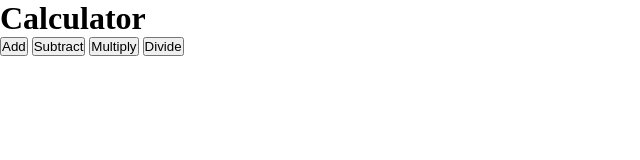
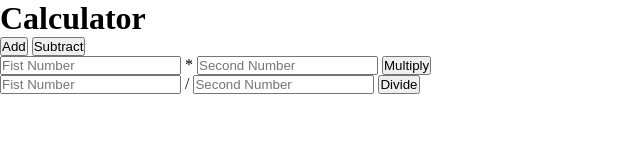
Before and after one commit to SushilBajracharya01/CalculatorTest, a plain HTML site: page index.html in a window 1280 px wide. Shown: the whole page, without its empty margins (0-640 px from the left). Drawn offline with Linux system fonts and the light colour scheme.

Commit message:
Multiply and Divide Div added

```diff
--- a/index.html
+++ b/index.html
@@ -14,8 +14,18 @@
     <main>
         <button>Add</button>
         <button>Subtract</button>
-        <button>Multiply</button>
-        <button>Divide</button>
+        <div>
+            <input type="number" id="MulNo1" placeholder="Fist Number" />
+            *
+            <input type="number" id="MulNo2" placeholder="Second Number"/>
+            <button>Multiply</button>
+        </div>
+        <div>
+            <input type="number" id="DivNo1" placeholder="Fist Number" />
+            /
+            <input type="number" id="DivNo2" placeholder="Second Number"/>
+            <button>Divide</button>
+        </div>
     </main>
 
     <script src="/scripts/index.js"></script>
```
